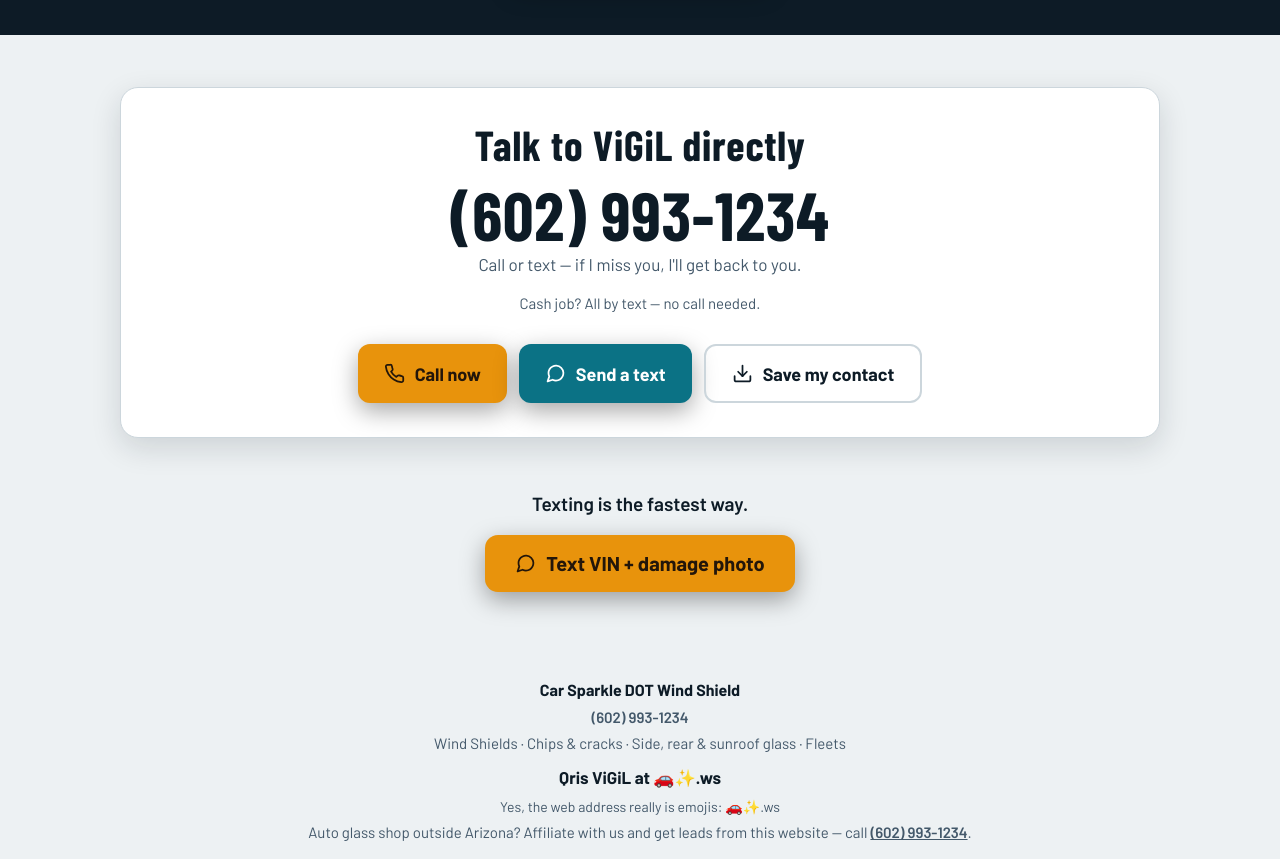
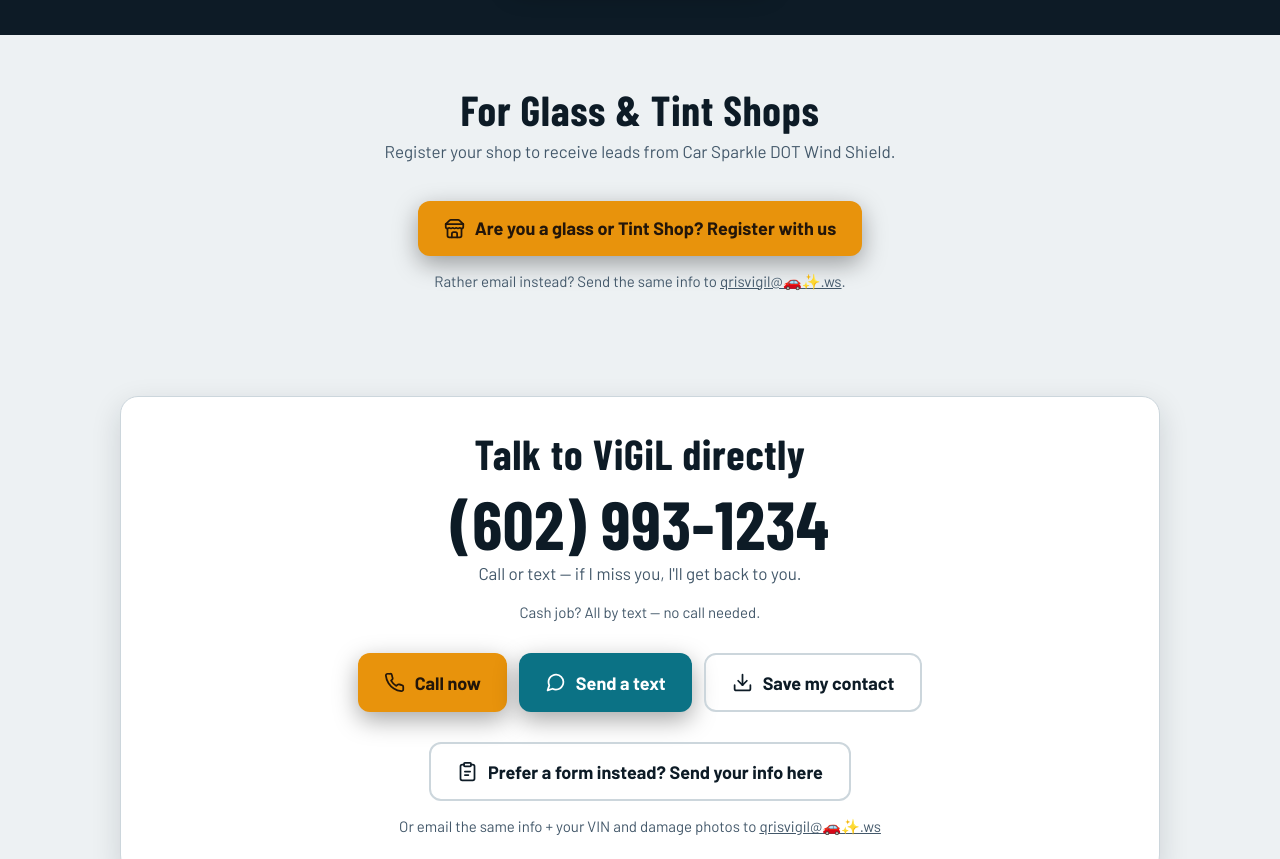
Before and after one commit to qrisvigil-stack/car-sparkle, a plain HTML site: page index.html in a window 1280 px wide. Shown: the part 2640-3499 px from the top of the page. Drawn offline with nearby package versions, Linux system fonts and the light colour scheme.

Commit message:
Wire Tally form buttons: customer form + shop registration

```diff
--- a/index.html
+++ b/index.html
@@ -1073,6 +1073,10 @@
       .fleets p strong { color: var(--band-ink); }
       .fleets .btn { margin-top: 10px; }
 
+      /* ---------- shop registration ---------- */
+      .shops { text-align: center; }
+      .shops .btn { margin-top: 10px; }
+
       /* ---------- contact ---------- */
       .contact-card {
         background: var(--surface); border: 1px solid var(--line); border-radius: 18px;
@@ -1526,6 +1530,19 @@
       </div>
     </section>
 
+    <!-- ============ SHOP REGISTRATION ============ -->
+    <section class="shops" aria-labelledby="shop-h">
+      <div class="wrap">
+        <h2 class="sec-head" id="shop-h" data-i18n="shopHead">For Glass &amp; Tint Shops</h2>
+        <p class="sec-sub" data-i18n="shopP">Register your shop to receive leads from Car Sparkle DOT Wind Shield.</p>
+        <a class="btn btn-call" href="https://tally.so/r/BEak5e" target="_blank" rel="noopener">
+          <svg viewBox="0 0 24 24" fill="none" stroke="currentColor" stroke-width="2" stroke-linecap="round" stroke-linejoin="round" aria-hidden="true"><path d="m2 7 4.41-4.41A2 2 0 0 1 7.83 2h8.34a2 2 0 0 1 1.42.59L22 7"/><path d="M4 12v8a2 2 0 0 0 2 2h12a2 2 0 0 0 2-2v-8"/><path d="M15 22v-4a2 2 0 0 0-2-2h-2a2 2 0 0 0-2 2v4"/><path d="M2 7h20"/><path d="M22 7v3a2 2 0 0 1-2 2 2.7 2.7 0 0 1-1.59-.63.7.7 0 0 0-.82 0A2.7 2.7 0 0 1 16 12a2.7 2.7 0 0 1-1.59-.63.7.7 0 0 0-.82 0A2.7 2.7 0 0 1 12 12a2.7 2.7 0 0 1-1.59-.63.7.7 0 0 0-.82 0A2.7 2.7 0 0 1 8 12a2.7 2.7 0 0 1-1.59-.63.7.7 0 0 0-.82 0A2.7 2.7 0 0 1 4 12a2 2 0 0 1-2-2V7"/></svg>
+          <span data-i18n="shopBtn">Are you a glass or Tint Shop? Register with us</span>
+        </a>
+        <p class="contact-note" data-i18n="shopMail">Rather email instead? Send the same info to <a href="mailto:qrisvigil@🚗✨.ws">qrisvigil@🚗✨.ws</a>.</p>
+      </div>
+    </section>
+
     <!-- ============ CONTACT ============ -->
     <section aria-labelledby="contact-h">
       <div class="wrap">
@@ -1548,6 +1565,13 @@
               <span data-i18n="saveBtn">Save my contact</span>
             </button>
           </div>
+          <div class="cta-row">
+            <a class="btn btn-ghost" href="https://tally.so/r/BEakg1" target="_blank" rel="noopener">
+              <svg viewBox="0 0 24 24" fill="none" stroke="currentColor" stroke-width="2" stroke-linecap="round" stroke-linejoin="round" aria-hidden="true"><path d="M16 4h2a2 2 0 0 1 2 2v14a2 2 0 0 1-2 2H6a2 2 0 0 1-2-2V6a2 2 0 0 1 2-2h2"/><rect x="8" y="2" width="8" height="4" rx="1"/><path d="M9 12h6"/><path d="M9 16h4"/></svg>
+              <span data-i18n="formBtn">Prefer a form instead? Send your info here</span>
+            </a>
+          </div>
+          <p class="contact-note" data-i18n="formMail">Or email the same info + your VIN and damage photos to <a href="mailto:qrisvigil@🚗✨.ws">qrisvigil@🚗✨.ws</a></p>
         </div>
       </div>
     </section>
@@ -1654,6 +1678,12 @@
             callBtn2: "Call now",
             textBtn2: "Send a text",
             saveBtn: "Save my contact",
+            formBtn: "Prefer a form instead? Send your info here",
+            formMail: 'Or email the same info + your VIN and damage photos to <a href="mailto:qrisvigil@🚗✨.ws">qrisvigil@🚗✨.ws</a>',
+            shopHead: "For Glass & Tint Shops",
+            shopP: "Register your shop to receive leads from Car Sparkle DOT Wind Shield.",
+            shopBtn: "Are you a glass or Tint Shop? Register with us",
+            shopMail: 'Rather email instead? Send the same info to <a href="mailto:qrisvigil@🚗✨.ws">qrisvigil@🚗✨.ws</a>.',
             footerLine: "Wind Shields · Chips & cracks · Side, rear & sunroof glass · Fleets",
             emojiNote: "Yes, the web address really is emojis: 🚗✨.ws",
             stickyCall: "Call",
@@ -1722,6 +1752,12 @@
             callBtn2: "Llamar ahora",
             textBtn2: "Enviar un mensaje",
             saveBtn: "Guardar mi contacto",
+            formBtn: "¿Prefieres un formulario? Envía tu info aquí",
+            formMail: 'O envía la misma información + tu VIN y fotos del daño por correo a <a href="mailto:qrisvigil@🚗✨.ws">qrisvigil@🚗✨.ws</a>',
+            shopHead: "Para talleres de vidrios y polarizado",
+            shopP: "Registra tu taller para recibir clientes potenciales de Car Sparkle DOT Wind Shield.",
+            shopBtn: "¿Tienes un taller de vidrios o polarizado? Regístrate con nosotros",
+            shopMail: '¿Prefieres correo? Envía la misma información a <a href="mailto:qrisvigil@🚗✨.ws">qrisvigil@🚗✨.ws</a>.',
             footerLine: "Parabrisas · Picaduras y grietas · Vidrios laterales, traseros y techo solar · Flotillas",
             emojiNote: "Sí, la dirección web realmente son emojis: 🚗✨.ws",
             stickyCall: "Llamar",
```
